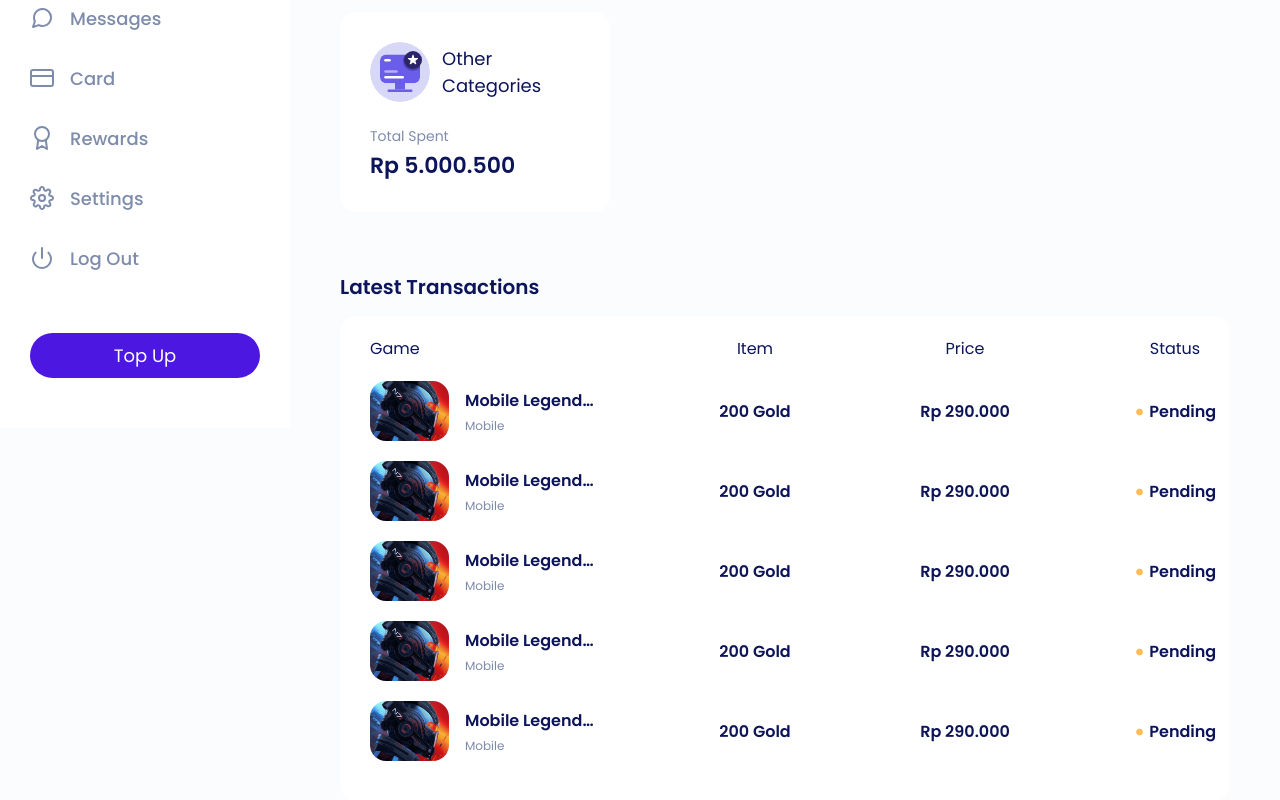
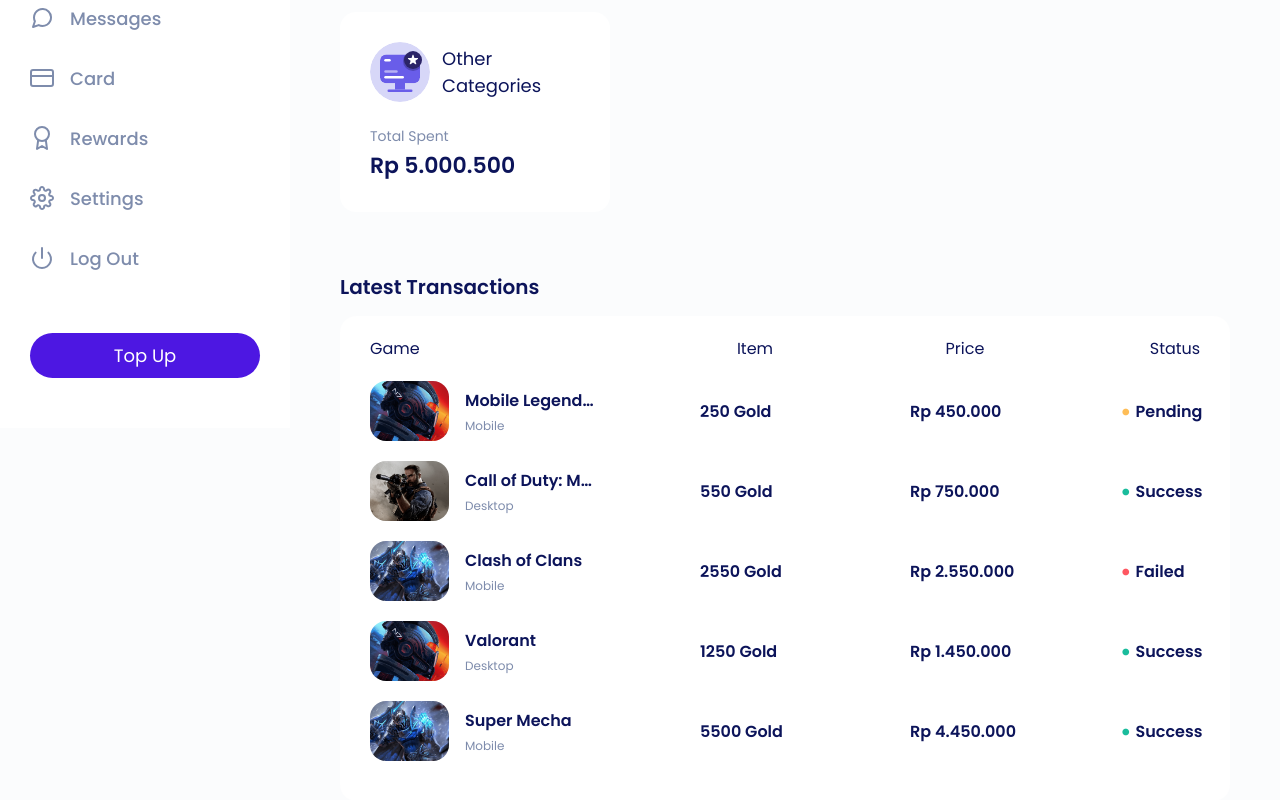
Before and after one commit to firlyafriansyah/GamingStore, a Next.js app: page /member in a window 1280 px wide. Shown: the part 390-1190 px from the top of the page. Built offline with nearby package versions, Linux system fonts and the light colour scheme.

Commit message:
setup responsive design: member overview page

```diff
--- a/components/Sidebar/index.tsx
+++ b/components/Sidebar/index.tsx
@@ -22,7 +22,7 @@
       <div className={styles.container}>
         <div className={styles['profile-wrapper']}>
           <div className={styles['profile-image-wrapper']}>
-            <Image className={styles['profile-image']} src="/Banner/ri_profile.png" fill sizes="(max-width: 1100px) 92%, (max-width: 800px) 95%, 90%" alt="Image Profile" />
+            <Image className={styles['profile-image']} src="/Banner/ri_profile.png" fill sizes="(max-width: 1100px) 92%, (max-width: 800px) 95%, 90%" alt="Image Profile" priority />
           </div>
           <h1 className={styles['profile-name']}>Shayna Anne</h1>
           <p className={styles['profile-email']}>shayna@anne.com</p>
@@ -43,7 +43,7 @@
       <div className={styles['container-mobile']} style={{width: `${showSidebar ? '290px' : '0px'}`, padding: `${showSidebar ? '30px' : '30px 0px'}`}} >
         <div className={styles['profile-wrapper']}>
           <div className={styles['profile-image-wrapper']}>
-            <Image className={styles['profile-image']} src="/Banner/ri_profile.png" fill sizes="(max-width: 1100px) 92%, (max-width: 800px) 95%, 90%" alt="Image Profile" />
+            <Image className={styles['profile-image']} src="/Banner/ri_profile.png" fill sizes="(max-width: 1100px) 92%, (max-width: 800px) 95%, 90%" alt="Image Profile" priority />
           </div>
           <h1 className={styles['profile-name']}>Shayna Anne</h1>
           <p className={styles['profile-email']}>shayna@anne.com</p>
--- a/components/basic_components/ItemTable/index.tsx
+++ b/components/basic_components/ItemTable/index.tsx
@@ -2,33 +2,45 @@
 import Image from 'next/image'
 import CustomButton from '../Button'
 
-export default function ItemTable() {
+interface ItemTableProps {
+  gameImage: string,
+  gameName: string,
+  gamePlatform: string,
+  transactionItem: string,
+  transactionPrice: string,
+  transactionStatus: string,
+  actionShow: boolean
+}
+
+export default function ItemTable(props: ItemTableProps) {
+  const { gameImage, gameName, gamePlatform, transactionItem, transactionPrice, transactionStatus, actionShow } = props
+
   return (
     <div className={styles.container}>
       <div className={styles['game-wrapper']}>
         <div className={styles['game-image-wrapper']}>
-          <Image className={styles['game-image']} src="/Illustration/game_card_1.png" fill alt="Game Image" />
+          <Image className={styles['game-image']} src={gameImage} fill sizes="(max-width: 1100px) 100%, (max-width: 800px) 100%, 100%" alt="Game Image" priority />
         </div>
         <div className={styles['game-title-wrapper']}>
-          <h1 className={styles['game-title']}>Mobile Legends: Bang Bang</h1>
-          <p className={styles['game-platform']}>Mobile</p>
+          <h1 className={styles['game-title']}>{gameName}</h1>
+          <p className={styles['game-platform']}>{gamePlatform}</p>
         </div>
       </div>
       <div className={styles.gap} />
       <div className={styles['item-wrapper']}>
-        <p className={styles['item-text']}>200 Gold</p>
+        <p className={styles['item-text']}>{transactionItem}</p>
       </div>
       <div className={styles.gap} />
       <div className={styles['price-wrapper']}>
-        <p className={styles['price-text']}>Rp 290.000</p>
+        <p className={styles['price-text']}>Rp {transactionPrice}</p>
       </div>
       <div className={styles.gap} />
       <div className={styles['status-wrapper']}>
-        <p className={styles.dot}>•</p>
-        <p className={styles['status-text']}>Pending</p>
+        <p className={styles.dot} style={{color: `${transactionStatus === 'Pending' ? '#FEBD57' : transactionStatus === 'Success' ? '#1ABC9C' : '#FE5761'}`}}>•</p>
+        <p className={styles['status-text']}>{transactionStatus}</p>
       </div>
-      <div className={styles.gap} />
-      <div className={styles['action-wrapper']}>
+      <div className={styles.gap} style={{display: actionShow ? 'block' : 'none'}} />
+      <div className={styles['action-wrapper']} style={{display: actionShow ? 'block' : 'none'}}>
         <CustomButton text='Details' width='110px' height={40} color='#0C145A' bgColor='#E7EAF5' fontSize='14.4px' />
       </div>
     </div>
--- a/pages/member/index.tsx
+++ b/pages/member/index.tsx
@@ -26,15 +26,13 @@
               <p className={styles['table-head']}>Price</p>
               <div className={styles['gap-table']} />
               <p className={styles['table-head']}>Status</p>
-              <div className={styles['gap-table']} />
-              <p className={styles['table-head']}>Action</p>
             </div>
             <div>
-              <ItemTable />
-              <ItemTable />
-              <ItemTable />
-              <ItemTable />
-              <ItemTable />
+              <ItemTable gameImage='/Illustration/game_card_1.png' gameName='Mobile Legends: Bang Bang' gamePlatform='Mobile' transactionItem='250 Gold' transactionPrice='450.000' transactionStatus='Pending' actionShow={false} />
+              <ItemTable gameImage='/Illustration/game_card_2.png' gameName='Call of Duty: Modern' gamePlatform='Desktop' transactionItem='550 Gold' transactionPrice='750.000' transactionStatus='Success' actionShow={false} />
+              <ItemTable gameImage='/Illustration/game_card_3.png' gameName='Clash of Clans' gamePlatform='Mobile' transactionItem='2550 Gold' transactionPrice='2.550.000' transactionStatus='Failed' actionShow={false} />
+              <ItemTable gameImage='/Illustration/game_card_1.png' gameName='Valorant' gamePlatform='Desktop' transactionItem='1250 Gold' transactionPrice='1.450.000' transactionStatus='Success' actionShow={false} />
+              <ItemTable gameImage='/Illustration/game_card_3.png' gameName='Super Mecha' gamePlatform='Mobile' transactionItem='5500 Gold' transactionPrice='4.450.000' transactionStatus='Success' actionShow={false} />
             </div>
           </div>
         </div>
--- a/styles/components/basic/itemtable.module.css
+++ b/styles/components/basic/itemtable.module.css
@@ -56,19 +56,17 @@
   width: 110px;
   display: flex;
   align-items: center;
-  justify-content: center;
+  justify-content: flex-start;
 }
 
 .item-text, .price-text, .status-wrapper {
   font-size: 16px;
   color: #0C145A;
   font-weight: 600;
-  text-align: center;
   width: 110px;
 }
 
 .dot {
   font-size: 24px;
   margin-right: 4px;
-  color: #FEBD57;
 }
--- a/styles/pages/memberoverview.module.css
+++ b/styles/pages/memberoverview.module.css
@@ -35,7 +35,7 @@
 
 .table-transactions {
   display: inherit;
-  max-width: 1130px;
+  max-width: fit-content;
   padding: 20px 30px;
   background-color: #FFFFFF;
   border-radius: 16px;
```
